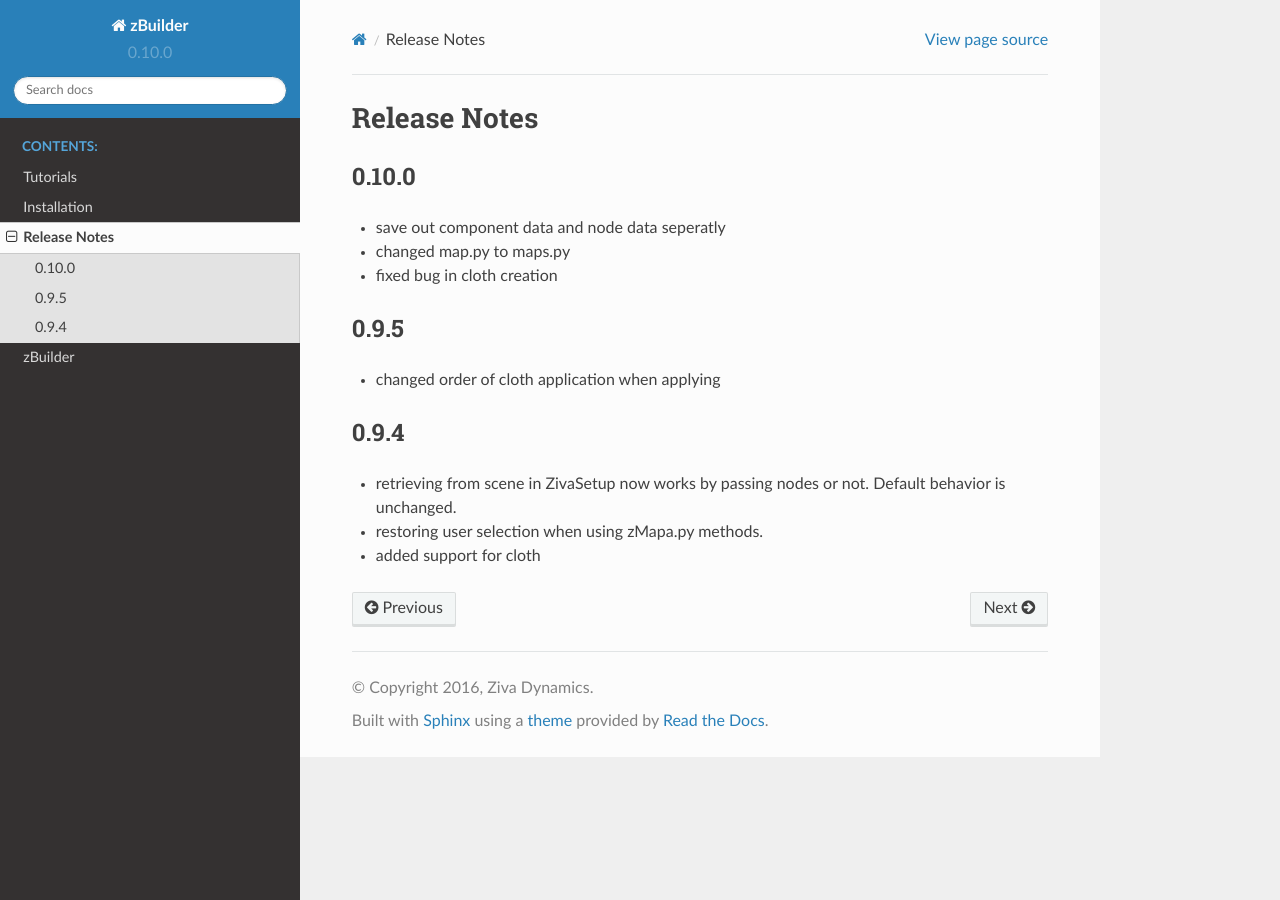
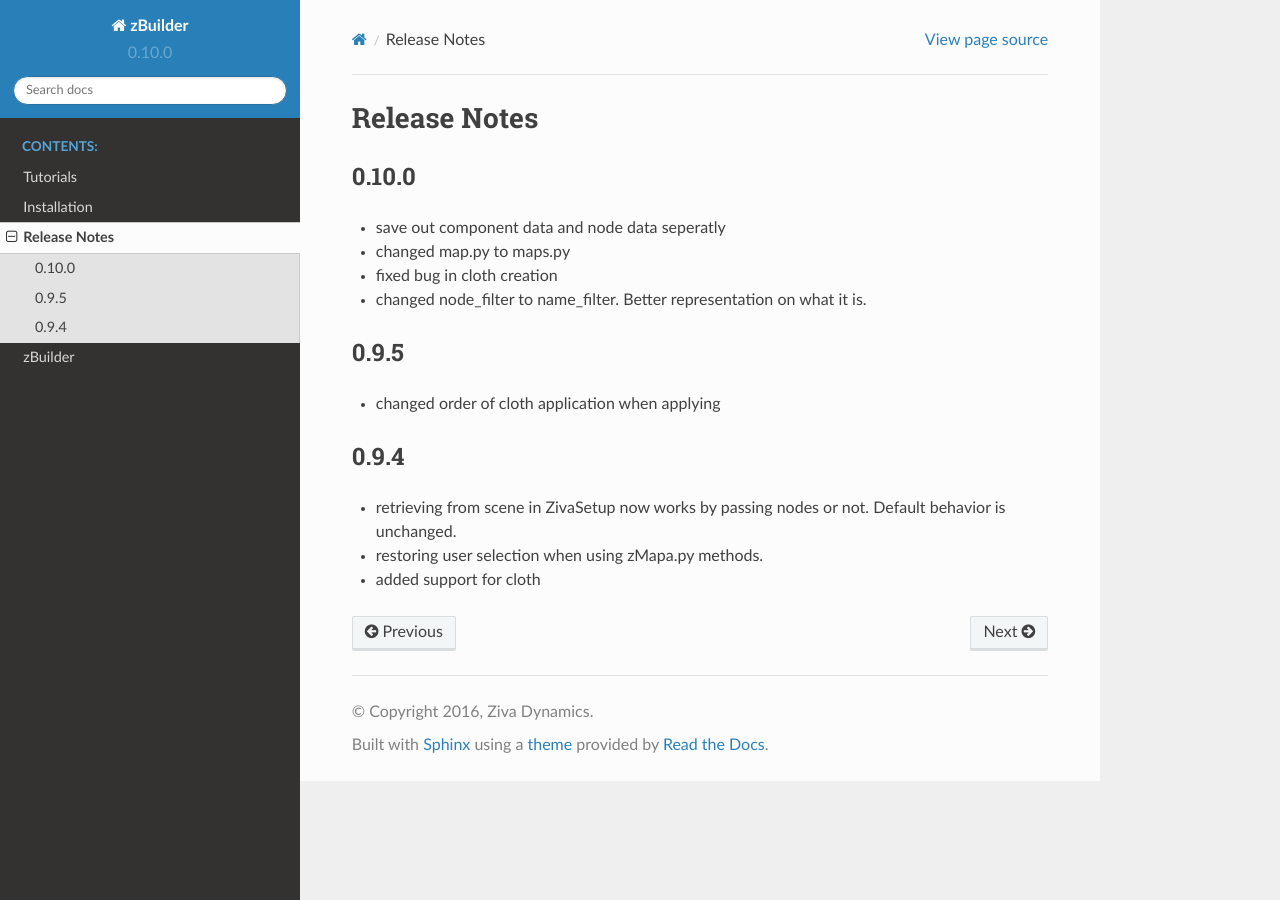
Before and after one commit to Unity-Technologies/ziva-vfx-utils, a Sphinx documentation site: the page built from docs/release.rst, in a window 1280 px wide. Built offline with Sphinx 7.4.7 and the Read the Docs theme 2.0.0, drawn with Linux system fonts in a browser that asks for light colours.

Commit message:
minor doc update

```diff
--- a/docs/release.rst
+++ b/docs/release.rst
@@ -6,7 +6,7 @@ Release Notes
 * save out component data and node data seperatly
 * changed map.py to maps.py
 * fixed bug in cloth creation
-
+* changed node_filter to name_filter.  Better representation on what it is.
 
 0.9.5
 -----
```
Also changed, not shown: 5 other files.
